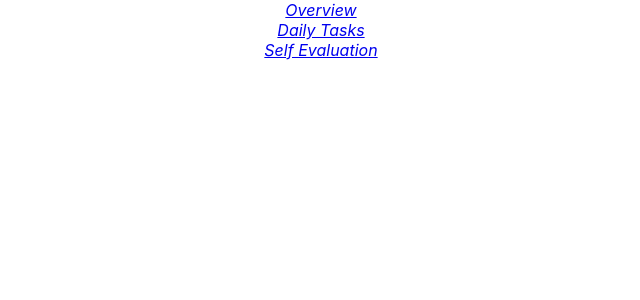
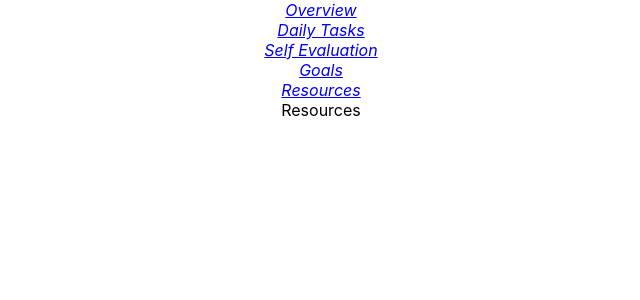
Before and after one commit to jerinraisa/cl-dashboard, a React (Create React App) app in the folder cl-dashboard/: page /Resources.js in a window 1280 px wide. Shown: the top 300 px of the page, without its empty margins (319-959 px from the left). Built offline with nearby package versions, Linux system fonts and the light colour scheme.

Commit message:
more pages

```diff
--- /dev/null
+++ b/cl-dashboard/src/components/Goals.js
@@ -0,0 +1,11 @@
+import React from 'react';
+
+class Goals extends React.Component{
+    render(){
+        return(
+            <div>Goals</div>
+        )
+    }
+}
+
+export default Goals;
--- a/cl-dashboard/src/components/Navigation.js
+++ b/cl-dashboard/src/components/Navigation.js
@@ -3,7 +3,8 @@ import { Route, Link, BrowserRouter as Router } from "react-router-dom";
 import Overview from './Overview.js'
 import DailyTasks from './Daily-tasks.js'
 import SelfEval from './Self-eval.js'
-
+import Goals from './Goals.js'
+import Resources from './Resources.js'
 class Item extends React.Component {
     render() {
       return (
@@ -27,12 +28,17 @@ class Navigation extends React.Component{
                 <Item site={"/Overview.js"} tag={"Overview"}></Item>
                 <Item site={"/Daily-tasks.js"} tag={"Daily Tasks"}></Item>
                 <Item site={"/Self-eval.js"} tag={"Self Evaluation"}></Item>
+                <Item site={"/Goals.js"} tag={"Goals"}></Item>
+                <Item site={"/Resources.js"} tag={"Resources"}></Item>
+
                 <Router>
-
                     {/* <Route path="/" component={} /> */}
                     <Route exact path="/Overview.js" component={Overview} />
                     <Route path="/Daily-tasks.js" component={DailyTasks} />
                     <Route path="/Self-eval.js" component={SelfEval} />
+                    <Route path="/Goals.js" component={Goals} />
+                    <Route path="/Resources.js" component={Resources} />
+
 
                 </Router>
             </div>
--- /dev/null
+++ b/cl-dashboard/src/components/Resources.js
@@ -0,0 +1,11 @@
+import React from 'react';
+
+class Resources extends React.Component{
+    render(){
+        return(
+            <div>Resources</div>
+        )
+    }
+}
+
+export default Resources;
```
